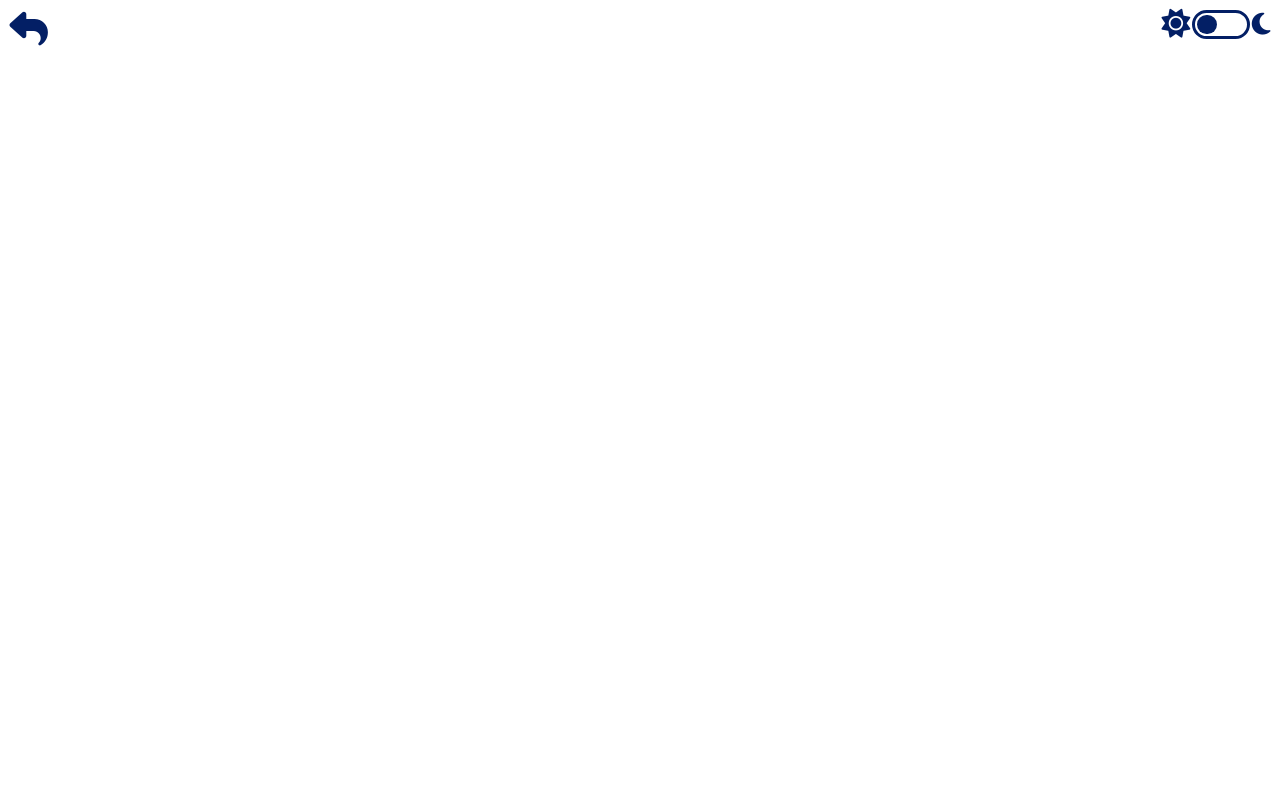
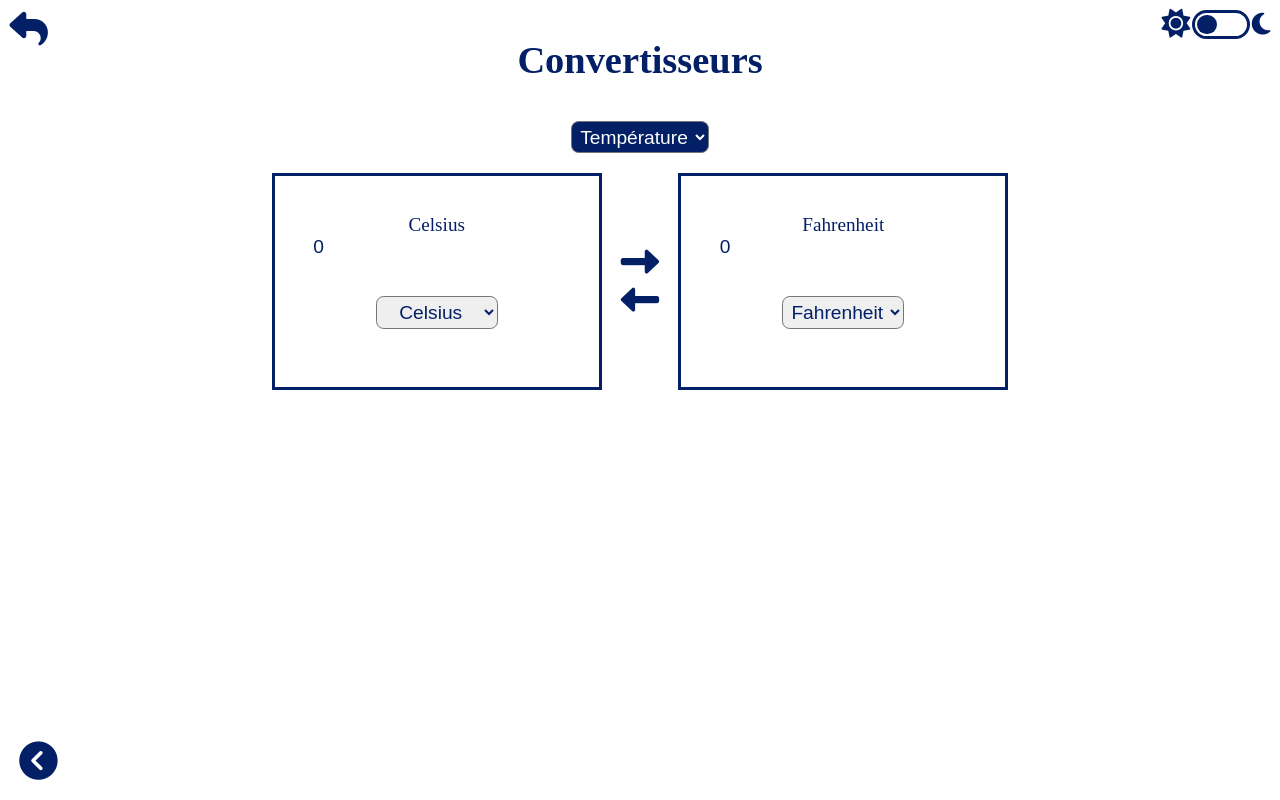
Before and after one commit to toops61/cv-online, a React (Create React App) app: page /#/Converter in a window 1280 px wide. Before the commit this address had no page. Built offline with nearby package versions, Linux system fonts and the light colour scheme.

Commit message:
add converter

```diff
--- a/src/App.js
+++ b/src/App.js
@@ -27,6 +27,7 @@ import Calculator from "./composants/jsProjects/Calculator";
 import AudioPlayer from "./composants/jsProjects/AudioPlayer";
 import PrimeNumbers from "./composants/otherProjects/PrimeNumbers";
 import NasaPictures from "./composants/otherProjects/NasaPictures";
+import Converter from "./composants/otherProjects/Converter";
 
 export default function App() {
   const dark = useSelector(state => state.generalParams.darkMode);
@@ -69,6 +70,7 @@ export default function App() {
         <Route path="/AudioPlayer" element={<AudioPlayer />} />
         <Route path="/Prime" element={<PrimeNumbers />} />
         <Route path="/Nasa" element={<NasaPictures />} />
+        <Route path="/Converter" element={<Converter />} />
       </Routes>
     </div>
   );
--- a/src/composants/Projects.jsx
+++ b/src/composants/Projects.jsx
@@ -162,14 +162,19 @@ export default function Projects() {
     ]
     const otherProjects = [
         {
-            name:"PrimeNumbers",
+            name:"Nombres premiers",
             image:primePicture,
             link:"/Prime"
         },
         {
-            name:"NasaPictures",
+            name:"Photos / vidéos de la Nasa",
             image:nasaPicture,
             link:"/Nasa"
+        },
+        {
+            name:"Convertisseurs",
+            image:nasaPicture,
+            link:"/Converter"
         }
     ]
   return (
--- /dev/null
+++ b/src/composants/otherProjects/Converter.jsx
@@ -0,0 +1,159 @@
+import React, { useEffect, useState } from 'react';
+import { Link } from 'react-router-dom';
+import { v4 as uuidv4 } from 'uuid';
+
+export default function Converter() {
+    const arrayTemperatures = ['Celsius','Fahrenheit','Kelvin'];
+    const arrayMasses = ['Picogramme','Nanogramme','Microgramme','Milligramme','Gramme','Kilogramme','Tonne','Once','Livre','Stone'];
+    const arrayDimensions = ['Picomètre','Nanomètre','Micromètre','Millimètre','Centimètre','Décimètre','Mètre','Décamètre','Hectomètre','Kilomètre','Once','Livre','Stone'];
+
+    const [arraySelected, setArraySelected] = useState([...arrayTemperatures]);
+    const [type, setType] = useState('temperature');
+    const [selectedFrom, setSelectedFrom] = useState(arraySelected[0]);
+    const [inputFrom, setInputFrom] = useState('');
+    const [selectedTo, setSelectedTo] = useState(arraySelected[1]);
+    const [inputTo, setInputTo] = useState('');
+
+    const resetInputs = () => {
+        setInputFrom(0);
+        setInputTo(0);
+    }
+
+    const selectType = e => {
+        switch (e.target.value) {
+            case 'temperature':
+                setArraySelected([...arrayTemperatures]);
+                setType('temperature');
+                break;
+            case 'masse':
+                setArraySelected([...arrayMasses]);
+                setType('masse');
+                break;
+            case 'dimensions':
+                setArraySelected([...arrayDimensions]);
+                setType('dimensions');
+                break;
+            default:
+                break;
+        }
+    }
+
+    useEffect(() => {
+        resetInputs();
+        setSelectedFrom(arraySelected[0]);
+        setSelectedTo(arraySelected[1]);
+    }, [arraySelected])
+
+    const convertTemperature = () => {
+        console.log('convert temperature');
+    }
+
+    const picoKilo = (object,direction) => {
+        const index = direction === 'toX' ? object.index : object.target_index;
+        if (index <= 3) {
+            const indice = direction === 'toX' ? (index - 4) : (4 - index);
+            const result = object.input * (10**(3*indice));
+            return result;
+        } else {
+            const indice = direction === 'toX' ? (index - 6) : (6 - index);
+            const result = object.input * (10**indice);
+            return result;
+        }
+    }
+
+    const convertMasse = () => {
+        console.log('convert masse');
+    }
+
+    const convertDimensions = () => {
+        console.log('convert dimensions');
+    }
+
+    const convertFunct = (id,value) => {
+        let result = 0;
+        const tempObject = id === 'before' ? {
+            index: arraySelected.indexOf(selectedFrom),
+            target_index:arraySelected.indexOf(selectedTo),
+            input: value
+        } : {
+            index: arraySelected.indexOf(selectedTo),
+            target_index:arraySelected.indexOf(selectedFrom),
+            input: value
+        }
+
+        if (selectedFrom === selectedTo) {
+            result = value;
+        } else {
+            switch (type) {
+                case 'temperature':
+                    convertTemperature();
+                    break;
+                case 'masse':
+                    result = tempObject.index <= 9 ? picoKilo({...tempObject,input:picoKilo(tempObject,'toX')},'fromX') : convertMasse();
+                    break;
+                case 'dimensions':
+                    result = tempObject.index <= 9 ? picoKilo({...tempObject,input:picoKilo(tempObject,'toX')},'fromX') : convertDimensions();
+                    break;
+                default:
+                    break;
+            }
+        }
+
+        id === 'before' ? setInputTo(result) : setInputFrom(result);
+    }
+
+    const handleInput = e => {
+        const id = e.target.id;
+        const value = e.target.value;
+        id === 'before' ? setInputFrom(value) : setInputTo(value);
+        convertFunct(id,value);
+    }
+
+    const changeUnities = e => {
+        const id = e.target.id;
+        id === 'from' ? setSelectedFrom(e.target.value) : setSelectedTo(e.target.value);
+        id === 'from' ? convertFunct('before',inputFrom) : convertFunct('after',inputTo);
+    }
+
+  return (
+    <div className="converter-page">
+        <main className="converter-main">
+            <h1>Convertisseurs</h1>
+            <select name="type" id="type" onChange={selectType}>
+                <option value="temperature">Température</option>
+                <option value="masse">Masses</option>
+                <option value="dimensions">Longueurs</option>
+            </select>
+            <section className="containers">
+                <div className="container">
+                    <label htmlFor="before">{selectedFrom}</label>
+                    <input type="number" name="before" id="before" onChange={handleInput} value={inputFrom} placeholder='0' />
+                    <select name="from" id="from" onChange={changeUnities} value={selectedFrom}>
+                      {arraySelected.map(el => {
+                        return (
+                            <option value={el} key={uuidv4()}>{el}</option>
+                        )
+                      })}
+                    </select>
+                </div>
+                <div className="convert-arrow"></div>
+                <div className="container">
+                    <label htmlFor="after">{selectedTo}</label>
+                    <input type="number" name="after" id="after"  onChange={handleInput} value={inputTo} placeholder='0' />
+                    <select name="to" id="to" onChange={changeUnities} value={selectedTo}>
+                    {arraySelected.map(el => {
+                        return (
+                            <option value={el} key={uuidv4()}>{el}</option>
+                        )
+                      })}
+                    </select>
+                </div>
+            </section>
+
+        </main>
+        <Link to="/Projects">
+            <button className="previous-page"></button>
+        </Link>
+    </div>
+  )
+}
--- a/src/composants/otherProjects/NasaPictures.jsx
+++ b/src/composants/otherProjects/NasaPictures.jsx
@@ -1,4 +1,4 @@
-import { useEffect, useState } from "react";
+import { useEffect, useRef, useState } from "react";
 import { useDispatch } from "react-redux";
 import { Link } from "react-router-dom";
 import { v4 as uuidv4 } from 'uuid';
@@ -6,7 +6,7 @@ import Loader from "../../components/Loader";
 import { updateGeneralParams } from "../../redux";
 
 export default function NasaPictures() {
-    document.querySelector('.button-container')?.classList.remove('hide');
+    document.querySelector('.button-container')?.classList.add('hide');
 
     const [imageUrl, setImageUrl] = useState('');
     const [showLoader, setShowLoader] = useState(false);
@@ -18,6 +18,8 @@ export default function NasaPictures() {
 
     const dispatch = useDispatch();
 
+    const formRef = useRef();
+
     useEffect(() => {
         dispatch(updateGeneralParams({darkMode:true}));
         apiCall();
@@ -26,9 +28,8 @@ export default function NasaPictures() {
 //call meteo API
   const apiCall = async () => {
     setShowLoader(true);
-    console.log('CALL API');
     try {
-      const response = await fetch(`http://images-api.nasa.gov/asset/PIA25334`);
+      const response = await fetch(`https://images-api.nasa.gov/asset/PIA25334`);
       if (!response.ok) {
         throw new Error(`Erreur HTTP : ${response.status}`);
       }
@@ -60,8 +61,6 @@ export default function NasaPictures() {
     if (jsonResult.collection && jsonResult.collection.items) {
         const items = jsonResult.collection.items;
         setImageUrl(items.find(e => e.href.includes('medium'))?.href);
-        //const metadataUrl = items.find(e => e.href.includes('metadata'))?.href;
-        //getMetadata(metadataUrl);
     }
   }, [jsonResult])
 
@@ -78,6 +77,10 @@ export default function NasaPictures() {
         URL = URL.replaceAll('\'','%27');
     }
     URL && setImageUrl(URL);
+    URL && window.scrollTo({
+        top: formRef.current.offsetTop,
+        behavior: 'smooth'
+    });
   }, [metadataJson])
 
   const searchQuery = async () => {
@@ -106,7 +109,7 @@ export default function NasaPictures() {
     <div className="nasa-page">
         <main className="nasa-main">
             {showLoader ? <Loader /> : null}
-            <form>
+            <form ref={formRef}>
                 <label htmlFor="search-image">rechercher une image</label>
                 <input type="text" name="search-image" id="search-image" onChange={e => setInput(e.target.value)} value={input} />
                 <button className="valid-search" onClick={searchImage}></button>
--- a/src/styles/sass/main.scss
+++ b/src/styles/sass/main.scss
@@ -46,3 +46,4 @@
 
 @import "./pages/otherProjects/prime-numbers";
 @import "./pages/otherProjects/nasa-pictures";
+@import "./pages/otherProjects/converters";
--- /dev/null
+++ b/src/styles/sass/pages/otherProjects/_converters.scss
@@ -0,0 +1,43 @@
+.converter-page {
+    .converter-main {
+        @include flexColumn;
+        h1 {
+            margin-top: 1em;
+            font-size: 2em;
+        }
+        select {
+            margin: 2em 0 1em 0;
+            padding: .2em;
+            border-radius: .4em;
+            text-align: center;
+        }
+        #type {
+            background-color: $fifth-color;
+            color: white;
+        }
+        .containers {
+            @include flexCenter;
+            .container {
+                border: solid $fifth-color;
+                padding: 2em;
+                display: flex;
+                flex-direction: column;
+                align-items: center;
+                justify-content: space-around;
+                input {
+                    border: none;
+                }
+            }
+            .convert-arrow {
+                margin: 1em;
+                @include flexColumn;
+                &::before {
+                    @include icon('\f30b',2em);
+                }
+                &::after {
+                    @include icon('\f30a',2em);
+                }
+            }
+        }
+    }
+}
--- a/src/styles/sass/pages/otherProjects/_nasa-pictures.scss
+++ b/src/styles/sass/pages/otherProjects/_nasa-pictures.scss
@@ -25,7 +25,7 @@
         form {
             display: flex;
             align-items: center;
-            margin: 1.5em;
+            margin: 4em 0 1.5em;
             input {
                 margin-left: 1em;
                 color: black;
--- a/src/styles/sass/pages/projectsJS/_memory-game.scss
+++ b/src/styles/sass/pages/projectsJS/_memory-game.scss
@@ -18,7 +18,7 @@
       position: relative;
       background-color: rgb(0, 98, 0);
       text-shadow: .1em .1em .1em black;
-      padding: 4em;
+      padding: 2em 4em 4em;
       border-radius: 1em;
       border: solid white;
       box-shadow: 0 0 .7em black;
@@ -53,6 +53,10 @@
                 @include icon('\f061',.8em);
                 color: white;
             }
+        }
+        p {
+          font-size: 1em;
+          margin: .2em .5em;
         }
       }
       .close {
```
Also changed, not shown: src/styles/style.css, 1 other file (tests, documents, lock files or other folders).
